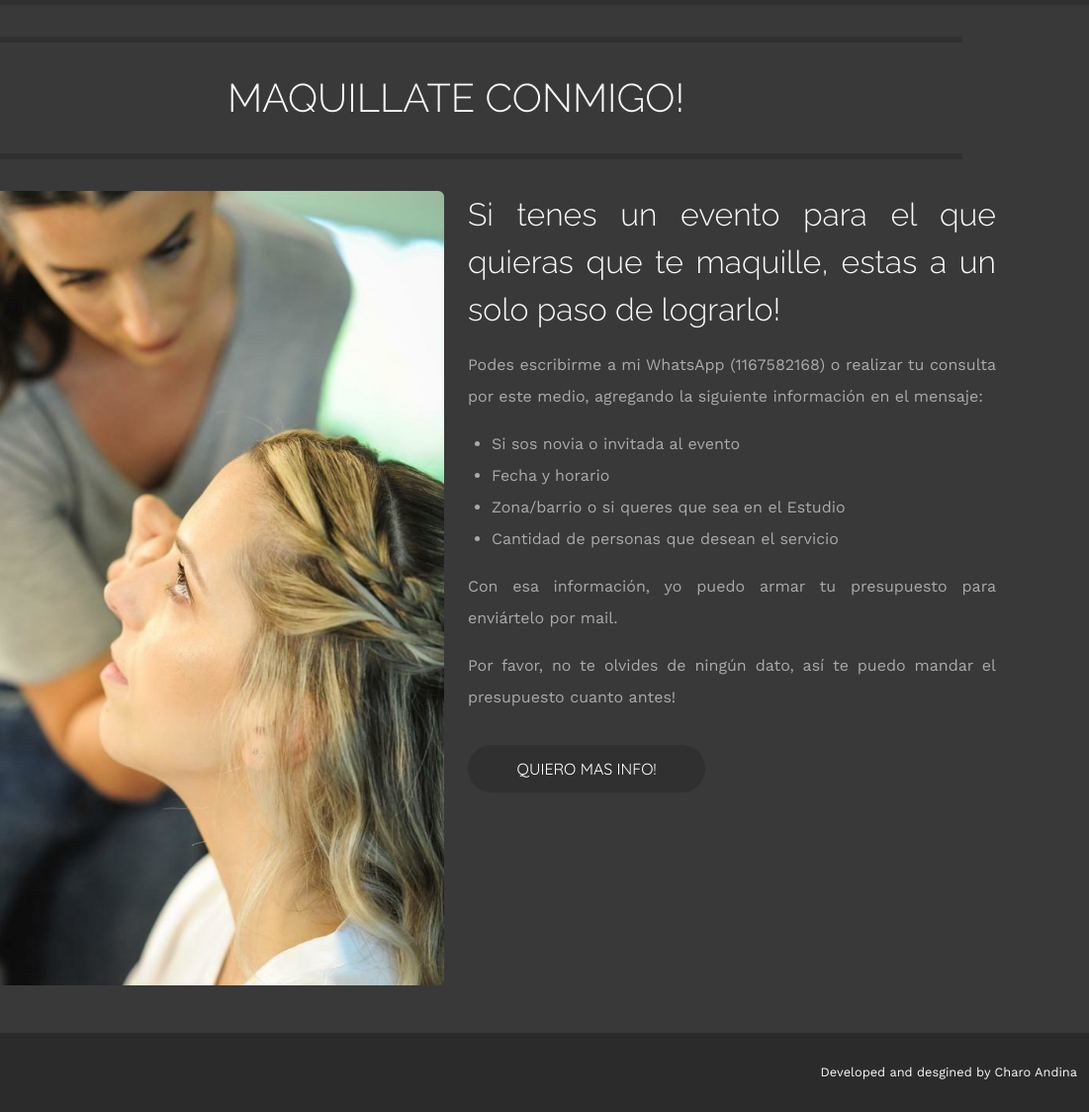
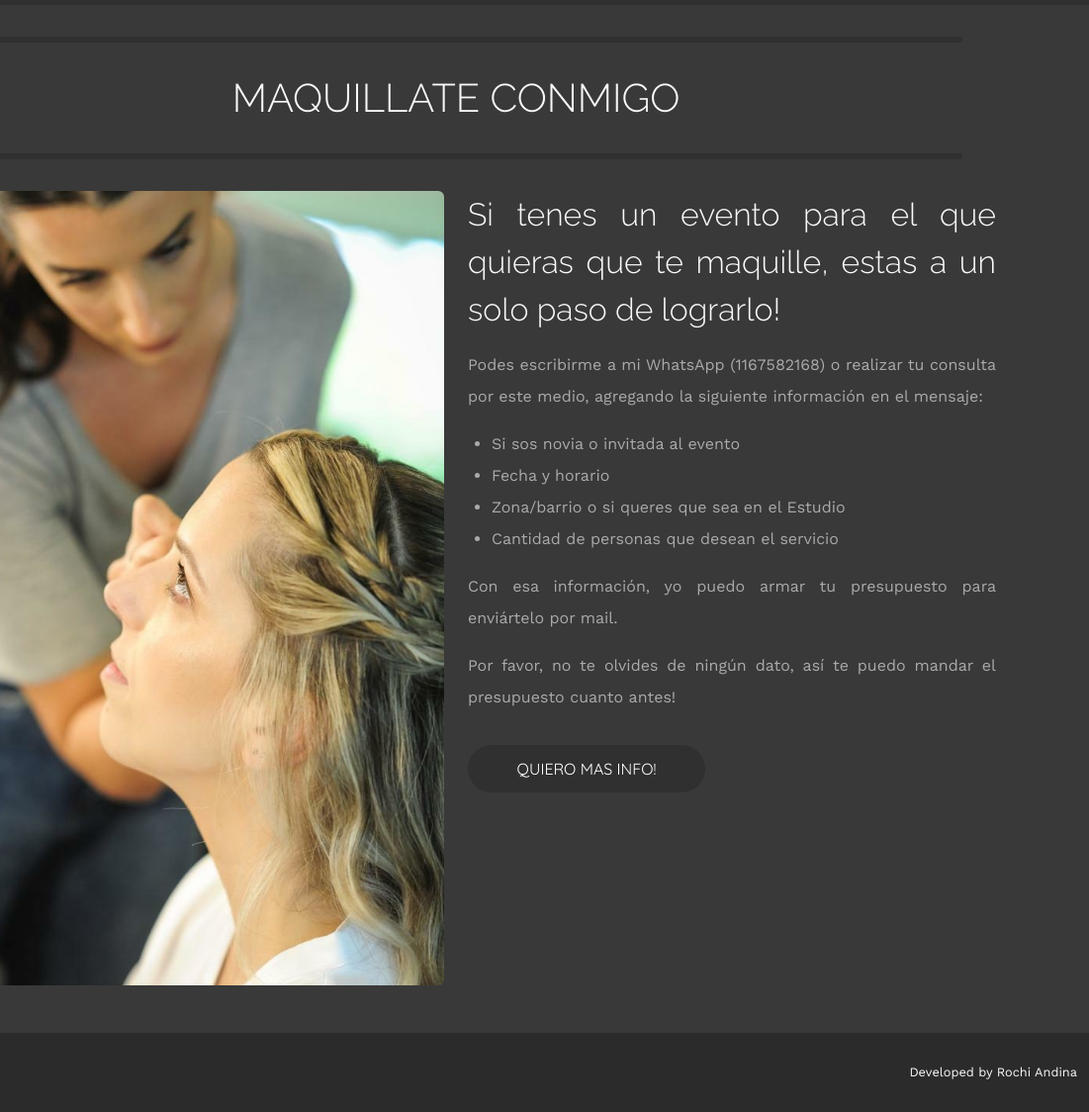
Before and after one commit to charoandina/MiliAndinaMakeUp, a website: page html/maquillateconmigo.html in a window 1280 px wide. Shown: the part 133-1257 px from the top of the page at 99% size, 179-1280 px from the left. Drawn offline with nearby package versions, Linux system fonts and the light colour scheme.

Commit message:
arreglos grales

```diff
--- a/html/maquillateconmigo.html
+++ b/html/maquillateconmigo.html
@@ -49,7 +49,7 @@
 
 <div>
     <div class="barra"></div>
-        <h1 class="titulogral animate__fadeInLeft animate__animated">MAQUILLATE CONMIGO!</h1>
+        <h1 class="titulogral animate__fadeInLeft animate__animated">MAQUILLATE CONMIGO</h1>
     <div class="barra"></div>
 </div>
 
@@ -91,7 +91,7 @@
             </div>
 
             <div class="col-8 text-end">
-                <p class="p-footer mt-3 mb-3" >Developed and desgined by Charo Andina</p>
+                <p class="p-footer mt-3 mb-3" >Developed by Rochi Andina</p>
             </div>
     </footer>
 </div>
--- a/scss/_cursos.scss
+++ b/scss/_cursos.scss
@@ -4,6 +4,7 @@
     .img_curso {
         height: 23rem;
         width: 18rem;
+        cursor: pointer;
         &:hover {
             transform: scale(1.05);
             transition: 3s;
--- a/scss/_generales.scss
+++ b/scss/_generales.scss
@@ -55,6 +55,7 @@ body {
     background-color: #303030;
     margin-bottom: 2rem;
     margin-top: 2rem;
+    border-radius: 1rem;
 }
 
 footer {
```
Also changed, not shown: html/contacto.html (+1 -1 lines), html/cursos.html (+1 -1 lines), html/sobremi.html (+1 -1 lines), index.html (+1 -1 lines), css/main.css.
